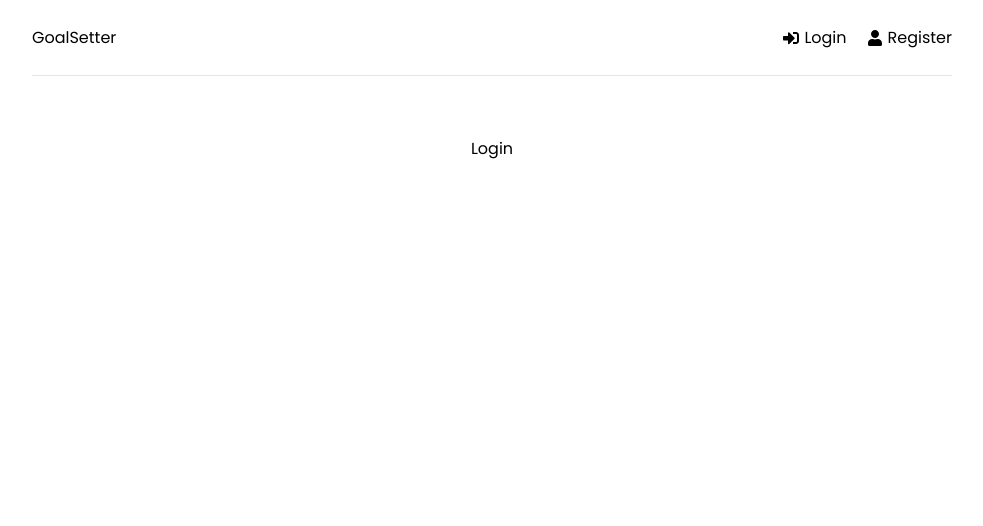
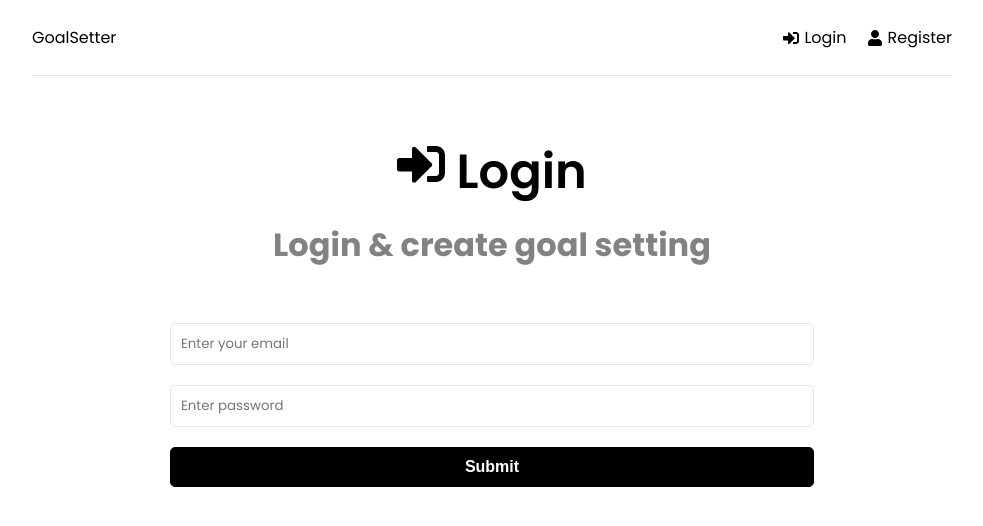
Before and after one commit to dawit91/mern-tutorial, a React (Create React App) app in the folder frontend/: page /login in a window 1280 px wide. Shown: the top 526 px of the page, without its empty margins (148-1131 px from the left). Built offline with nearby package versions, Linux system fonts and the light colour scheme.

Commit message:
Updated Login page

```diff
--- a/frontend/src/app/components/Header.jsx
+++ b/frontend/src/app/components/Header.jsx
@@ -1,9 +1,9 @@
-import {FaSignInAlt, FaSignOutAlt, FaUser} from 'react-icons/fa';
+import {FaSignInAlt, FaUser} from 'react-icons/fa';
 import { Link } from 'react-router-dom';
 
 function Header() {
   return (
-    <header className='header'>
+    <footer className='header'>
         <div className="logo">
             <Link to='/'>GoalSetter</Link>
         </div>
@@ -19,7 +19,7 @@ function Header() {
                 </Link>
             </li>
         </ul>
-    </header>
+    </footer>
   )
 }
 
--- a/frontend/src/pages/Login.jsx
+++ b/frontend/src/pages/Login.jsx
@@ -1,6 +1,45 @@
+import { useState, useEffect } from "react"
+import { FaSignInAlt } from "react-icons/fa"
+
+
 function Login() {
+    const [formData, setFormData] = useState({
+        name: '',
+        email: '',
+        password: '',
+        password2: ''
+    })
+
+    const { email, password} = formData
+    const onChange = (e) => {
+        setFormData( (previousState) => ({
+            ...previousState,
+            [e.target.name]: e.target.value
+        }))
+    }
+    const onSubmit = () => {}
   return (
-    <div>Login</div>
+    <>
+        <section className="heading">
+            <h1>
+                <FaSignInAlt /> Login
+            </h1>
+            <p>Login & create goal setting</p>
+        </section>
+        <section className="form">
+            <form onSubmit={onSubmit}>
+                <div className="form-group">
+                <input type="text" className="form-control" id='email' value={email} name="email" placeholder="Enter your email" onChange={onChange}/>
+                </div>
+                <div className="form-group">
+                <input type="password" className="form-control" id='password' value={password} name="password" placeholder="Enter password" onChange={onChange}/>
+                </div>
+                <div className="form-group">
+                    <button type="submit" className="btn btn-block">Submit</button>
+                </div>
+            </form>
+        </section>
+    </>
   )
 }
 
--- a/package.json
+++ b/package.json
@@ -7,7 +7,8 @@
   "scripts": {
     "start": "node backend/server.js",
     "server": "nodemon backend/server.js",
-    "client": "npm start --prefix frontend"
+    "client": "npm start --prefix frontend",
+    "dev": "concurrently \"npm run server\" \"npm run client\""
   },
   "author": "Dawit Mulugeta",
   "license": "MIT",
@@ -25,6 +26,7 @@
     "@types/bcryptjs": "^2.4.6",
     "@types/express": "^4.17.21",
     "@types/jsonwebtoken": "^9.0.6",
+    "concurrently": "^8.2.2",
     "nodemon": "^3.1.4"
   }
 }
```
Also changed, not shown: 1 other file (tests, documents, lock files or other folders).
